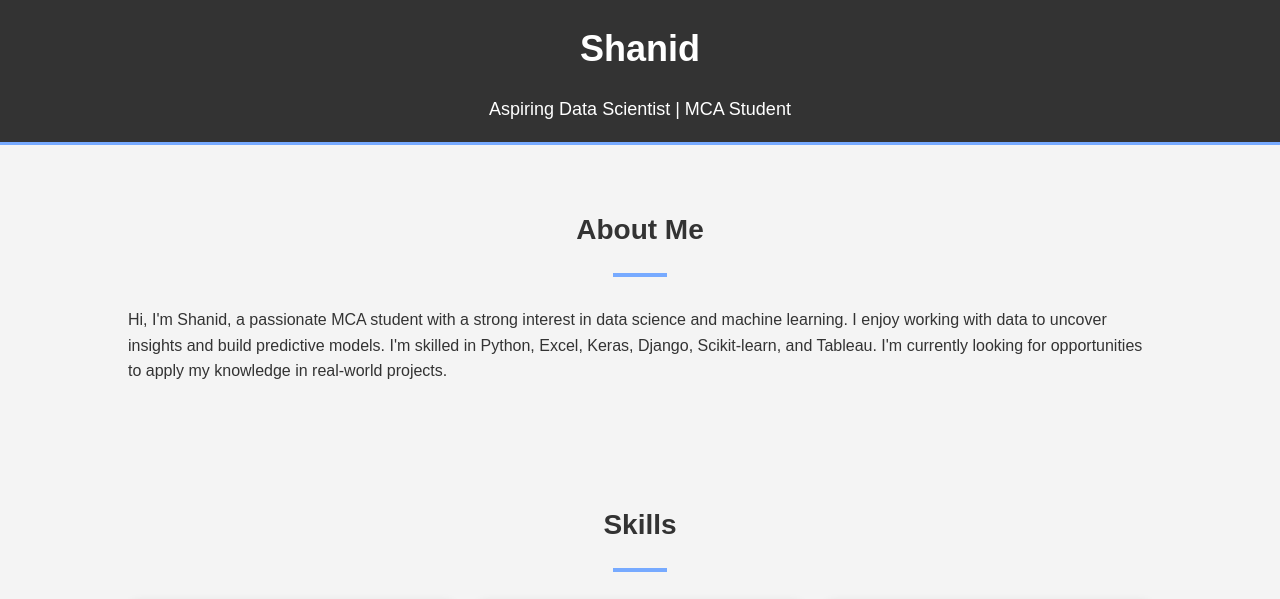
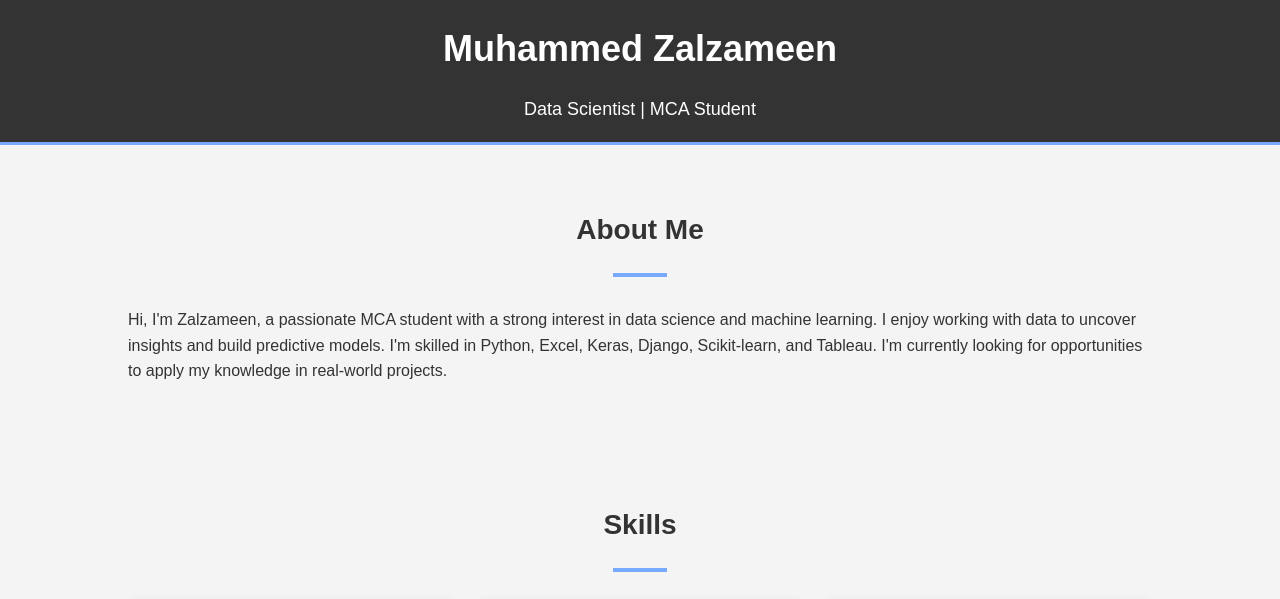
Before and after one commit to Zalzameen21/Portfolio, a plain HTML site: page index.html in a window 1280 px wide. Shown: the part 183-782 px from the top of the page. Drawn offline with Linux system fonts and the light colour scheme.

Commit message:
Update index.html

```diff
--- a/index.html
+++ b/index.html
@@ -3,7 +3,7 @@
 <head>
   <meta charset="UTF-8">
   <meta name="viewport" content="width=device-width, initial-scale=1.0">
-  <title>Shanid - Data Scientist Portfolio</title>
+  <title>Muhammed Zalzameen - Data Scientist Portfolio</title>
   <link rel="stylesheet" href="styles.css">
   <link rel="stylesheet" href="https://cdnjs.cloudflare.com/ajax/libs/font-awesome/6.0.0/css/all.min.css">
 </head>
@@ -15,8 +15,8 @@
         <i class="fas fa-moon"></i>
       </div>
       <img src="https://via.placeholder.com/150" alt="Shanid" class="profile-img">
-      <h1>Shanid</h1>
-      <p>Aspiring Data Scientist | MCA Student</p>
+      <h1>Muhammed Zalzameen</h1>
+      <p>Data Scientist | MCA Student</p>
     </div>
   </header>
 
@@ -26,7 +26,7 @@
       <h2>About Me</h2>
       <hr class="section-hr">
       <p>
-        Hi, I'm Shanid, a passionate MCA student with a strong interest in data science and machine learning.
+        Hi, I'm Zalzameen, a passionate MCA student with a strong interest in data science and machine learning.
         I enjoy working with data to uncover insights and build predictive models. I'm skilled in Python, Excel, Keras, Django, Scikit-learn, and Tableau.
         I'm currently looking for opportunities to apply my knowledge in real-world projects.
       </p>
```
